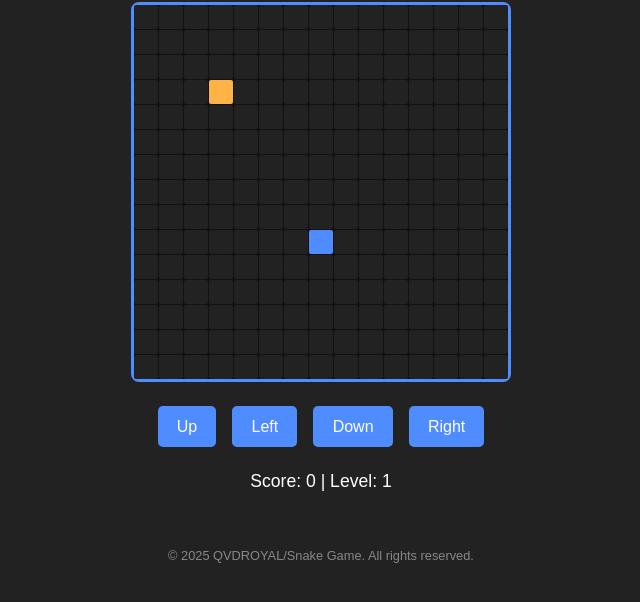
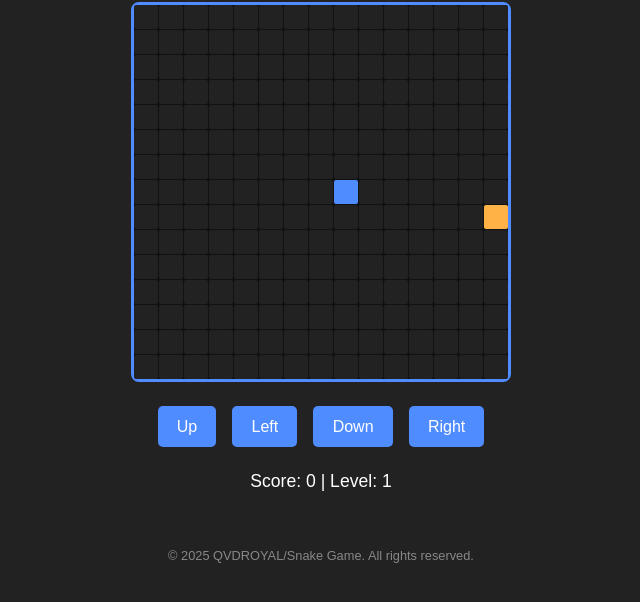
Before and after one commit to DuongHocLapTrinh777/snake-game-v1, a plain HTML site: page index.html in a window 1280 px wide. Shown: the part 160-762 px from the top of the page, without its empty margins (319-959 px from the left). Drawn offline with Linux system fonts and the light colour scheme.

Commit message:
Update index.html

```diff
--- a/index.html
+++ b/index.html
@@ -137,12 +137,28 @@
     function resetGame(lv=0) {
       countdownStart(lv);
     }
+    function getRandomEmptyCell(levelIdx) {
+      let empty = [];
+      for (let y = 0; y < boardSize; y++) {
+        for (let x = 0; x < boardSize; x++) {
+          if (levels[levelIdx][y][x] === 0) empty.push({x, y});
+        }
+      }
+      return empty[Math.floor(Math.random() * empty.length)];
+    }
     function startGame(lv=0) {
       level = lv;
-      snake = [{x: 7, y: 7}];
+      // Spawn rắn ở vị trí ngẫu nhiên không trùng block
+      let spawn = getRandomEmptyCell(level);
+      snake = [spawn];
       direction = {x: 0, y: -1};
       nextDirection = null;
-      food = {x: 3, y: 3};
+      // Đặt food không trùng rắn và block
+      let foodSpawn;
+      do {
+        foodSpawn = getRandomEmptyCell(level);
+      } while (foodSpawn.x === spawn.x && foodSpawn.y === spawn.y);
+      food = foodSpawn;
       score = 0;
       foodEaten = 0;
       scoreEl.textContent = 'Score: 0 | Level: ' + (level+1);
@@ -207,7 +223,6 @@
         foodEaten++;
         scoreEl.textContent = 'Score: ' + score + ' | Level: ' + (level+1);
         if (foodEaten >= 30) {
-          clearInterval(gameInterval);
           // Chuyển level
           if (level < levels.length-1) {
             showOverlay('Chúc mừng!<br>Bạn đã qua Level ' + (level+1), 'Tiếp tục', () => resetGame(level+1));
```
